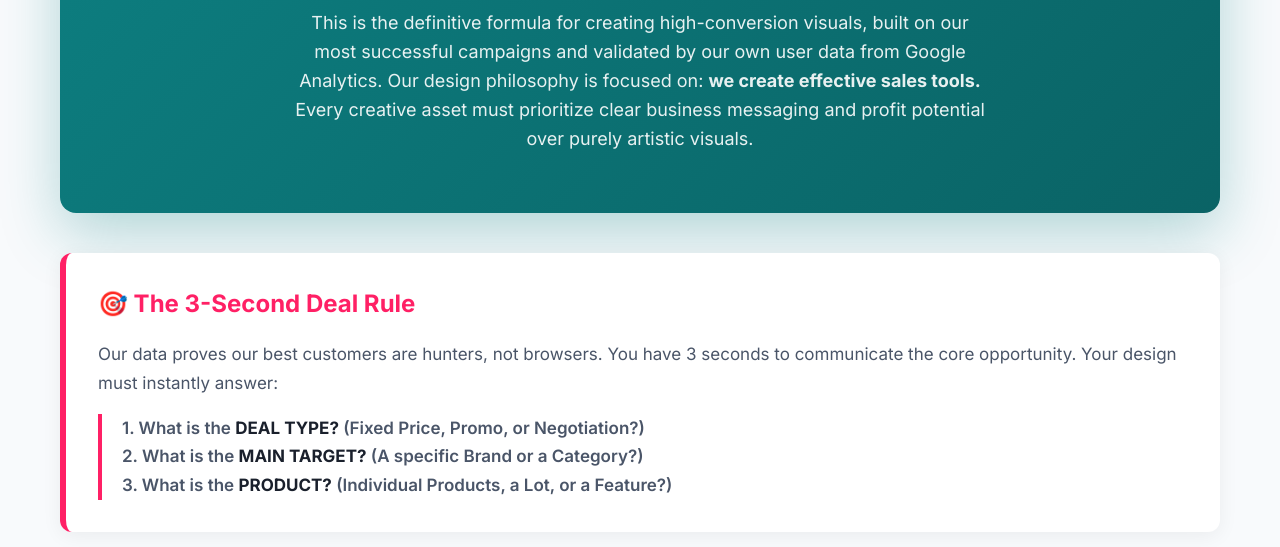
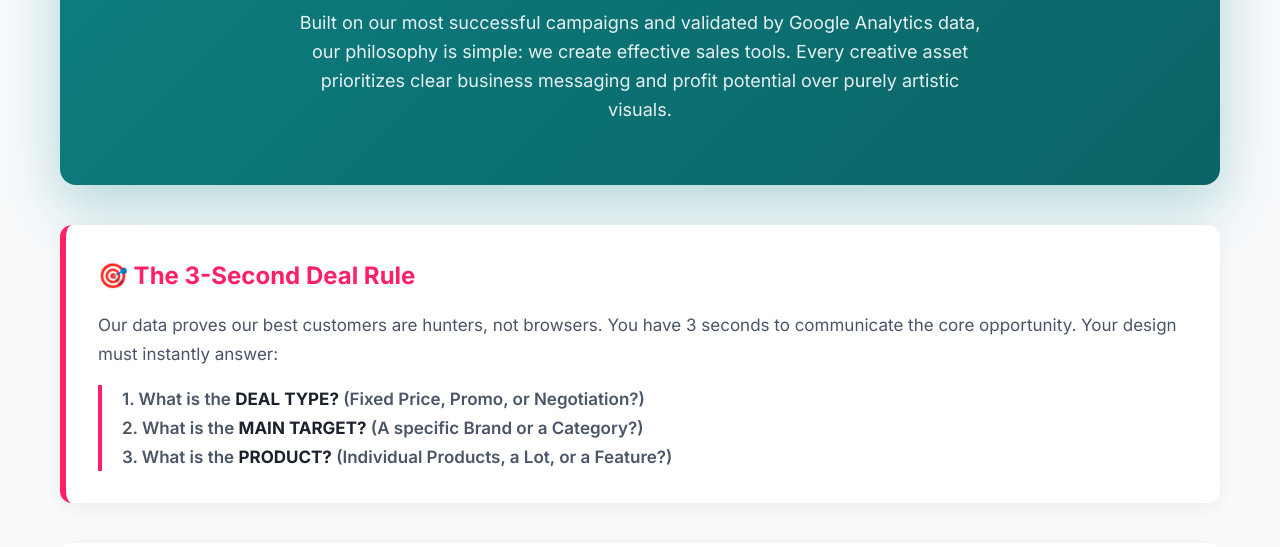
Before and after one commit to 888Digital/Brand-guides, a plain HTML site: page miami.html in a window 1280 px wide. Shown: the part 253-800 px from the top of the page. Drawn offline with Linux system fonts and the light colour scheme.

Commit message:
Update miami.html

```diff
--- a/miami.html
+++ b/miami.html
@@ -67,7 +67,7 @@
     <div class="header">
         <div class="logo">MIAMILOTS</div>
         <h1>Wholesale & Liquidation Platform Design Guide</h1>
-    <p>This is the definitive formula for creating high-conversion visuals, built on our most successful campaigns and validated by our own user data from Google Analytics. Our design philosophy is focused on: <strong>we create effective sales tools.</strong> Every creative asset must prioritize clear business messaging and profit potential over purely artistic visuals.</p>
+    <p>Built on our most successful campaigns and validated by Google Analytics data, our philosophy is simple: we create effective sales tools. Every creative asset prioritizes clear business messaging and profit potential over purely artistic visuals.</p>
     </div>
 
     <div class="mission">
```
